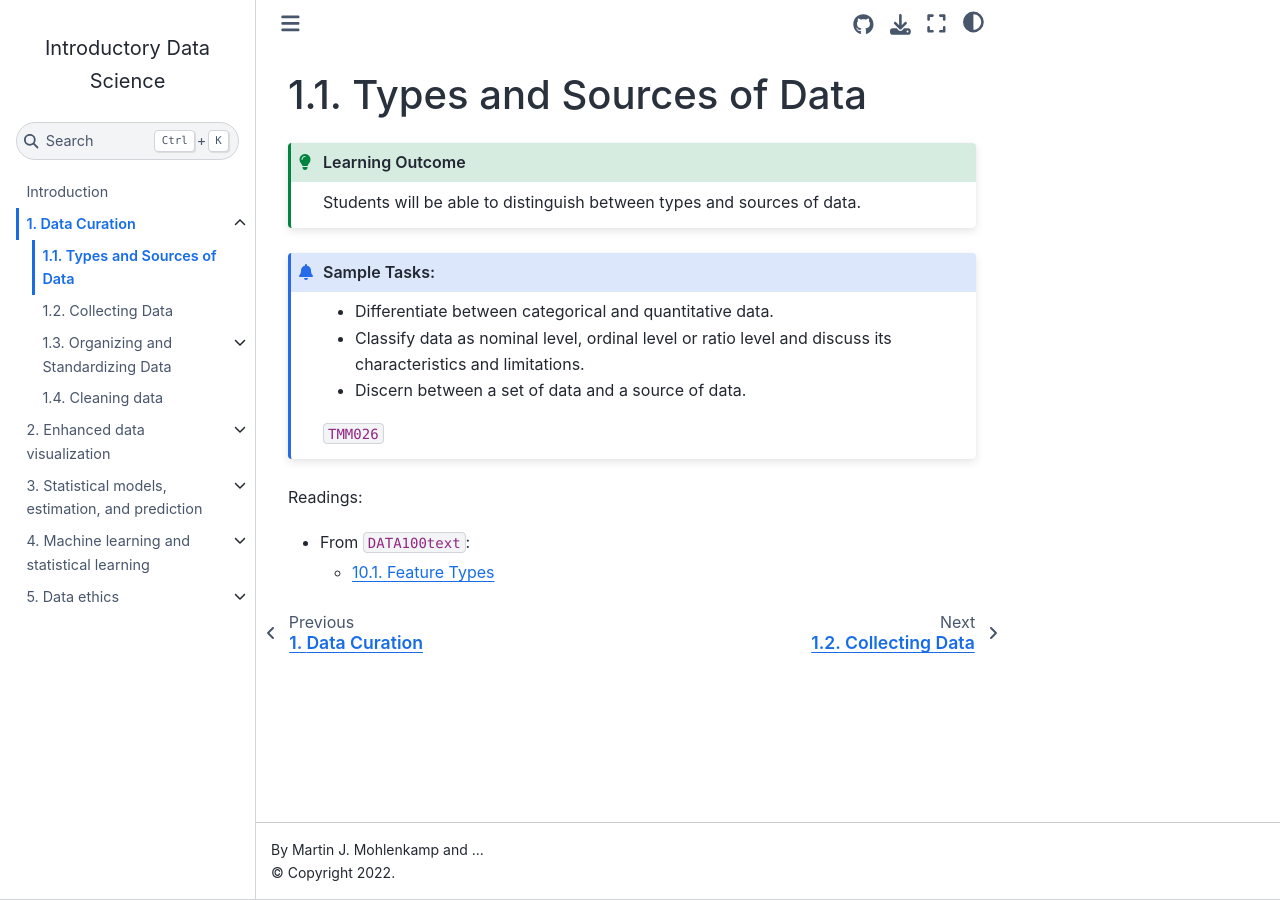
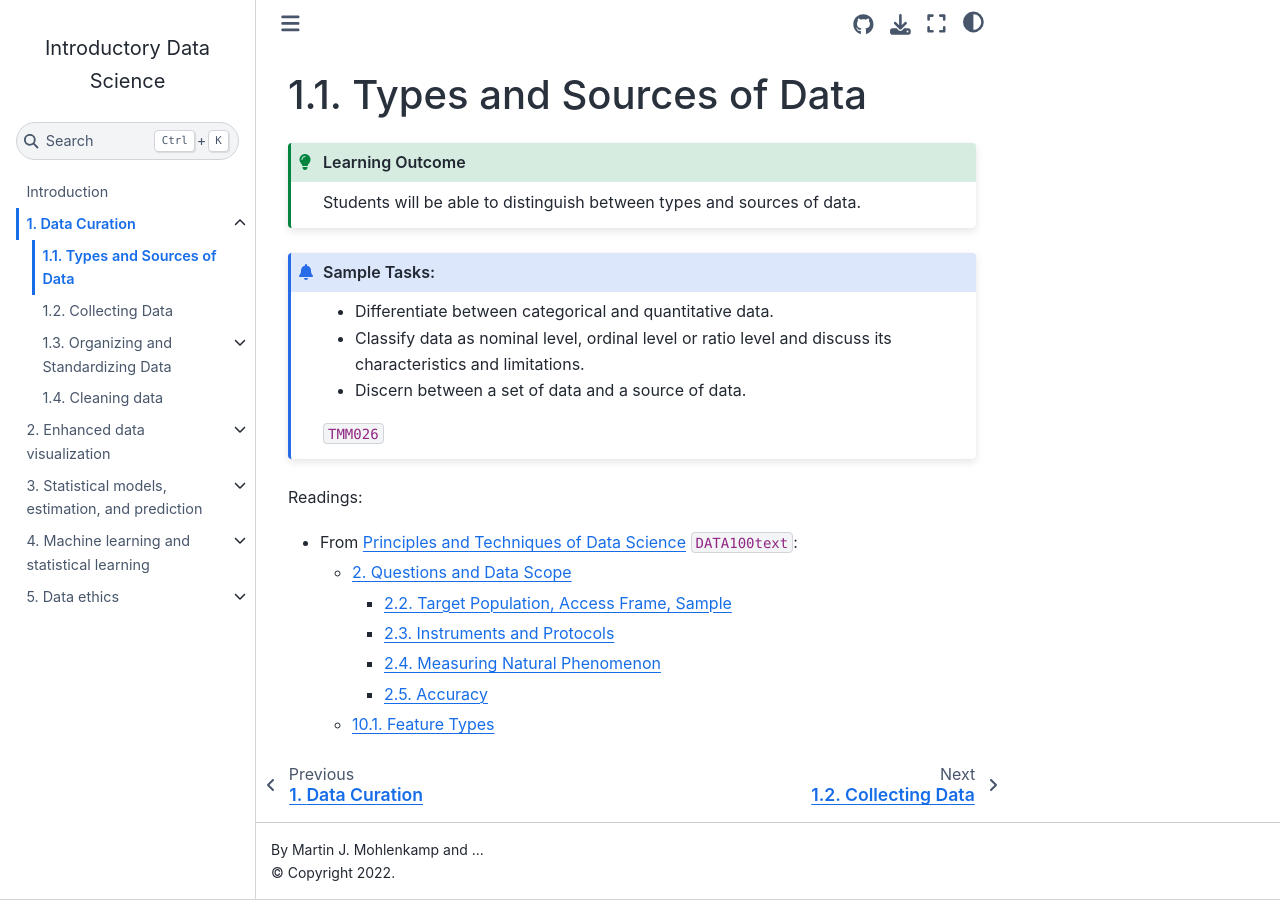
Before and after one commit to data-ohio/introductory-data-science, a Jupyter Book: the page built from 1/1/1_1_data_types.md, in a window 1280 px wide. Built offline with Jupyter Book 1.0.4 settings and Sphinx 7.4.7 and the Sphinx Book theme 1.1.4, drawn with Linux system fonts in a browser that asks for light colours; cross-references to code outside the pages are shown as plain code.

Commit message:
some data8 and ds 100 includes

````diff
--- a/1/1/1_1_data_types.md
+++ b/1/1/1_1_data_types.md
@@ -14,5 +14,10 @@ Students will be able to distinguish between types and sources of data.
 {cite}`TMM026`
 ```
 Readings:
-* From {cite}`DATA100text`:
-  - [10.1. Feature Types](http://www.textbook.ds100.org/ch/10/eda_feature_types.html)
+* From [Principles and Techniques of Data Science](http://www.textbook.ds100.org/intro.html) {cite}`DATA100text`:
+  * [2. Questions and Data Scope](http://www.textbook.ds100.org/ch/02/data_scope_intro.html)
+    * [2.2. Target Population, Access Frame, Sample](http://www.textbook.ds100.org/ch/02/data_scope_construct.html)
+	* [2.3. Instruments and Protocols](http://www.textbook.ds100.org/ch/02/data_scope_protocols.html)
+	* [2.4. Measuring Natural Phenomenon](http://www.textbook.ds100.org/ch/02/data_scope_natural.html)
+	* [2.5. Accuracy](http://www.textbook.ds100.org/ch/02/data_scope_accuracy.html)
+  * [10.1. Feature Types](http://www.textbook.ds100.org/ch/10/eda_feature_types.html)
````
Also changed, not shown: 3/1/3_1_statistical.md (+2 -0 lines), 3/3/3_3_simulation.md (+2 -0 lines), 5/4/5_4_sample_bias.md (+6 -0 lines), intro.md (+16 -0 lines).
